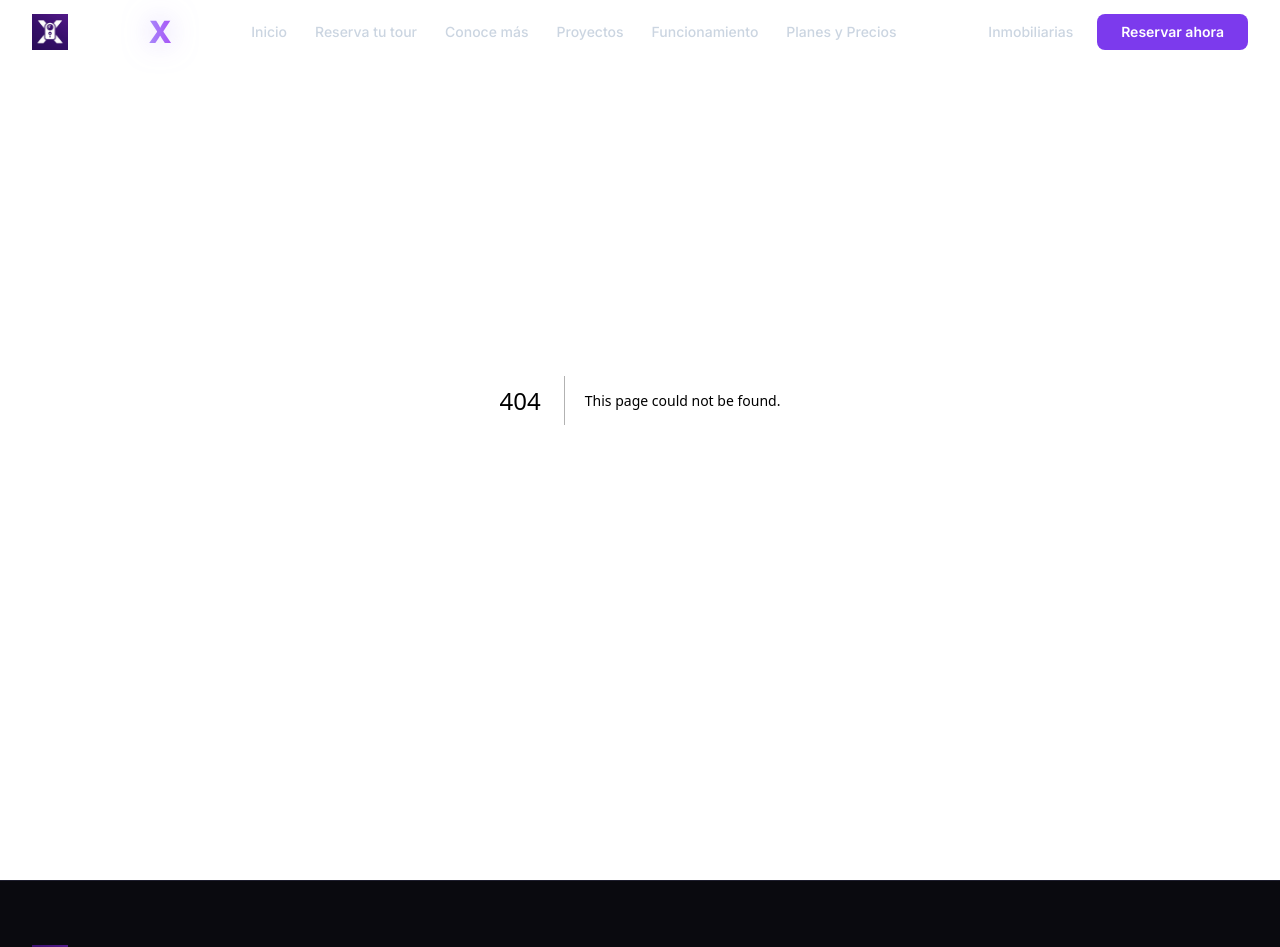
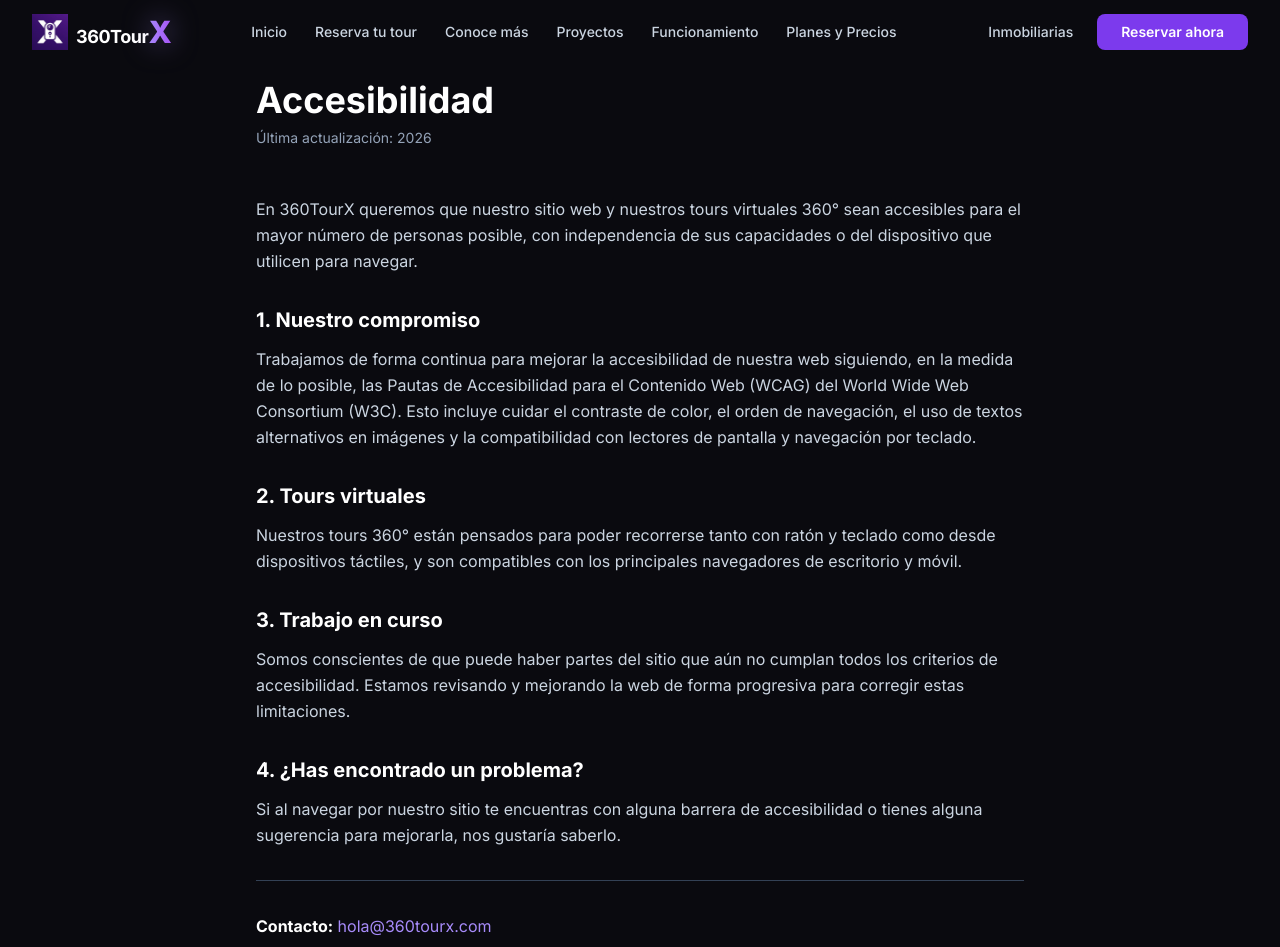
Before and after one commit to robertolanas10-cmyk/360tourx, a Next.js app: page /accesibilidad in a window 1280 px wide. Before the commit this address had no page. Shown: the top 947 px of the page. Built offline with nearby package versions, Linux system fonts and the light colour scheme.

Commit message:
Create page.tsx
accesibilidad

```diff
--- /dev/null
+++ b/app/accesibilidad/page.tsx
@@ -0,0 +1,73 @@
+import type { Metadata } from 'next'
+
+export const metadata: Metadata = {
+  title: 'Accesibilidad',
+  description: 'Compromiso de accesibilidad de 360TourX.',
+}
+
+export default function AccesibilidadPage() {
+  return (
+    <div className="min-h-screen py-20 px-4">
+      <div className="max-w-3xl mx-auto">
+        <h1 className="text-4xl font-bold text-white mb-2">Accesibilidad</h1>
+        <p className="text-slate-400 mb-12 text-sm">Última actualización: 2026</p>
+
+        <div className="prose prose-invert max-w-none space-y-8 text-slate-300 leading-relaxed">
+
+          <p>
+            En 360TourX queremos que nuestro sitio web y nuestros tours virtuales 360° sean accesibles
+            para el mayor número de personas posible, con independencia de sus capacidades o del
+            dispositivo que utilicen para navegar.
+          </p>
+
+          <section>
+            <h2 className="text-xl font-bold text-white mb-3">1. Nuestro compromiso</h2>
+            <p>
+              Trabajamos de forma continua para mejorar la accesibilidad de nuestra web siguiendo, en
+              la medida de lo posible, las Pautas de Accesibilidad para el Contenido Web (WCAG) del
+              World Wide Web Consortium (W3C). Esto incluye cuidar el contraste de color, el orden de
+              navegación, el uso de textos alternativos en imágenes y la compatibilidad con lectores de
+              pantalla y navegación por teclado.
+            </p>
+          </section>
+
+          <section>
+            <h2 className="text-xl font-bold text-white mb-3">2. Tours virtuales</h2>
+            <p>
+              Nuestros tours 360° están pensados para poder recorrerse tanto con ratón y teclado como
+              desde dispositivos táctiles, y son compatibles con los principales navegadores de
+              escritorio y móvil.
+            </p>
+          </section>
+
+          <section>
+            <h2 className="text-xl font-bold text-white mb-3">3. Trabajo en curso</h2>
+            <p>
+              Somos conscientes de que puede haber partes del sitio que aún no cumplan todos los
+              criterios de accesibilidad. Estamos revisando y mejorando la web de forma progresiva para
+              corregir estas limitaciones.
+            </p>
+          </section>
+
+          <section>
+            <h2 className="text-xl font-bold text-white mb-3">4. ¿Has encontrado un problema?</h2>
+            <p>
+              Si al navegar por nuestro sitio te encuentras con alguna barrera de accesibilidad o tienes
+              alguna sugerencia para mejorarla, nos gustaría saberlo.
+            </p>
+          </section>
+
+          <section className="border-t border-slate-700 pt-8">
+            <p>
+              <strong className="text-white">Contacto:</strong>{' '}
+              <a href="mailto:hola@360tourx.com" className="text-violet-400 hover:text-violet-300">
+                hola@360tourx.com
+              </a>
+            </p>
+          </section>
+
+        </div>
+      </div>
+    </div>
+  )
+}
```
